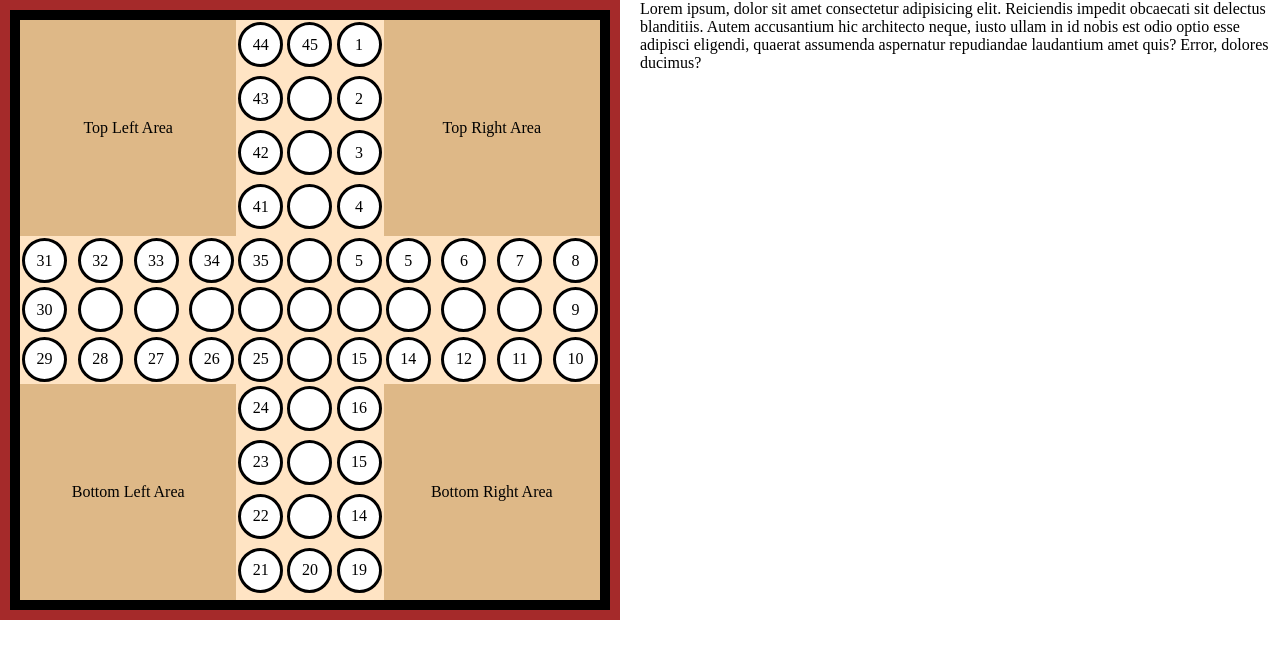
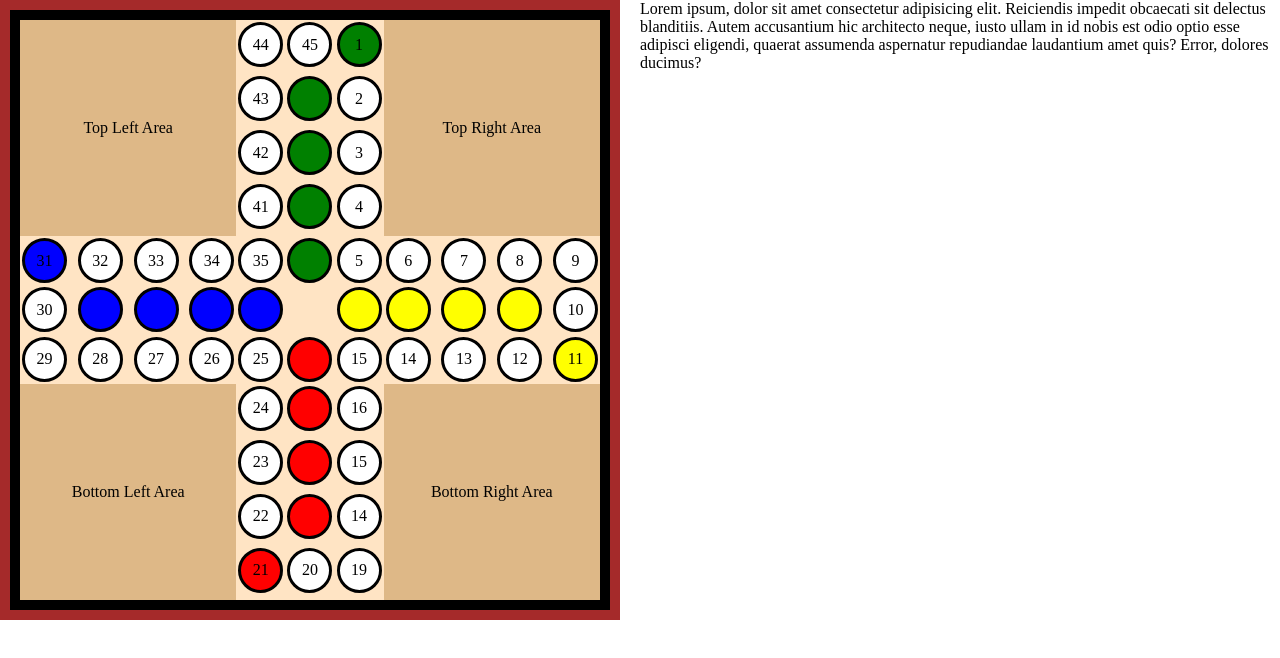
Before and after one commit to abrebion/pachisi, a plain HTML site: page index.html in a window 1280 px wide. Drawn offline with Linux system fonts and the light colour scheme.

Commit message:
Version 2 of board (markup and CSS)

```diff
--- a/assets/styles.css
+++ b/assets/styles.css
@@ -101,10 +101,6 @@
     justify-content: space-between;
 }
 
-.main.middle-right {
-    flex-direction: row;
-}
-
 .cell {
     background-color: white;
     border-radius: 50%;
@@ -116,3 +112,24 @@
     align-items: center;
     margin: 2px;
 }
+
+.yellow {
+    background-color: yellow;
+}
+
+.red {
+    background-color: red;
+}
+
+.blue {
+    background-color: blue;
+}
+
+.green {
+    background-color: green;
+}
+
+.transparent {
+    background-color: transparent;
+    border: none;
+}
--- a/index.html
+++ b/index.html
@@ -14,26 +14,26 @@
         <div class="area main top-center">
           <div class="cell">44</div>
           <div class="cell">45</div>
-          <div class="cell">1</div>
+          <div class="cell green">1</div>
           <div class="cell">43</div>
-          <div class="cell"></div>
+          <div class="cell green"></div>
           <div class="cell">2</div>
           <div class="cell">42</div>
-          <div class="cell"></div>
+          <div class="cell green"></div>
           <div class="cell">3</div>
           <div class="cell">41</div>
-          <div class="cell"></div>
+          <div class="cell green"></div>
           <div class="cell">4</div>
         </div>
         <div class="area main middle-left">
-          <div class="cell">31</div>
+          <div class="cell blue">31</div>
           <div class="cell">32</div>
           <div class="cell">33</div>
           <div class="cell">34</div>
           <div class="cell">30</div>
-          <div class="cell"></div>
-          <div class="cell"></div>
-          <div class="cell"></div>
+          <div class="cell blue"></div>
+          <div class="cell blue"></div>
+          <div class="cell blue"></div>
           <div class="cell">29</div>
           <div class="cell">28</div>
           <div class="cell">27</div>
@@ -41,40 +41,40 @@
         </div>
         <div class="area main middle-center">
           <div class="cell">35</div>
-          <div class="cell"></div>
+          <div class="cell green"></div>
           <div class="cell">5</div>
-          <div class="cell"></div>
-          <div class="cell"></div>
-          <div class="cell"></div>
+          <div class="cell blue"></div>
+          <div class="cell transparent"></div>
+          <div class="cell yellow"></div>
           <div class="cell">25</div>
-          <div class="cell"></div>
+          <div class="cell red"></div>
           <div class="cell">15</div>
         </div>
         <div class="area main middle-right">
-          <div class="cell">5</div>
           <div class="cell">6</div>
           <div class="cell">7</div>
           <div class="cell">8</div>
-          <div class="cell"></div>
-          <div class="cell"></div>
-          <div class="cell"></div>
           <div class="cell">9</div>
+          <div class="cell yellow"></div>
+          <div class="cell yellow"></div>
+          <div class="cell yellow"></div>
+          <div class="cell">10</div>
           <div class="cell">14</div>
+          <div class="cell">13</div>
           <div class="cell">12</div>
-          <div class="cell">11</div>
-          <div class="cell">10</div>
+          <div class="cell yellow">11</div>
         </div>
         <div class="area main bottom-center">
           <div class="cell">24</div>
-          <div class="cell"></div>
+          <div class="cell red"></div>
           <div class="cell">16</div>
           <div class="cell">23</div>
-          <div class="cell"></div>
+          <div class="cell red"></div>
           <div class="cell">15</div>
           <div class="cell">22</div>
-          <div class="cell"></div>
+          <div class="cell red"></div>
           <div class="cell">14</div>
-          <div class="cell">21</div>
+          <div class="cell red">21</div>
           <div class="cell">20</div>
           <div class="cell">19</div>
         </div>
```
